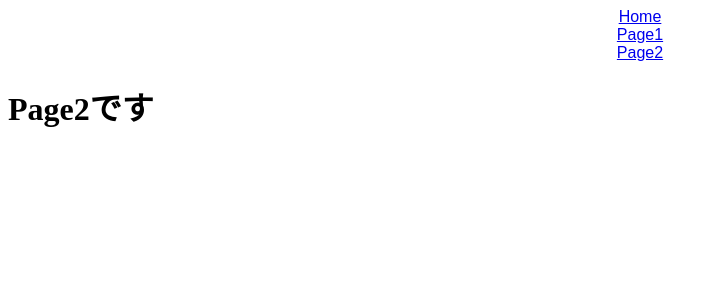
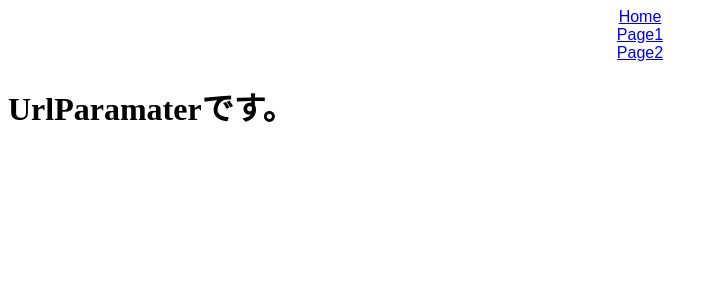
Before and after one commit to hayato-lang/react_router, a React (Create React App) app: page /page2/1 in a window 1280 px wide. Shown: the top 300 px of the page, without its empty margins (0-718 px from the left). Built offline with nearby package versions, Linux system fonts and the light colour scheme.

Commit message:
URLパラメータを扱う1

```diff
--- /dev/null
+++ b/src/UrlParamater.jsx
@@ -0,0 +1,7 @@
+export const UrlParamater = () => {
+  return (
+    <div>
+      <h1>UrlParamaterです。</h1>
+    </div>
+  );
+};
--- /dev/null
+++ b/src/router/Page2Routes.jsx
@@ -0,0 +1,7 @@
+import { UrlParamater } from "../UrlParamater";
+import { Page2 } from "./Page2";
+
+export const Page2Routes = [
+  { path: "/", exact: true, children: <Page2 /> },
+  { path: "/:id", exact: false, children: <UrlParamater /> }
+];
--- a/src/router/Router.jsx
+++ b/src/router/Router.jsx
@@ -1,7 +1,7 @@
 import { Switch, Route } from "react-router-dom";
 import { Home } from "../Home";
-import { Page2 } from "../Page2";
 import { Page1Routes } from "./Page1Routes";
+import { Page2Routes } from "./Page2Routes";
 
 export const Router = () => {
   return (
@@ -25,9 +25,22 @@ export const Router = () => {
           </Switch>
         )}
       />
-      <Route path="/page2">
-        <Page2 />
-      </Route>
+      <Route
+        path="/page2"
+        render={({ match: { url } }) => (
+          <Switch>
+            {Page2Routes.map((route) => (
+              <Route
+                key={route.path}
+                exact={route.exact}
+                path={`${url}${route.path}`}
+              >
+                {route.children}
+              </Route>
+            ))}
+          </Switch>
+        )}
+      />
     </Switch>
   );
 };
```
